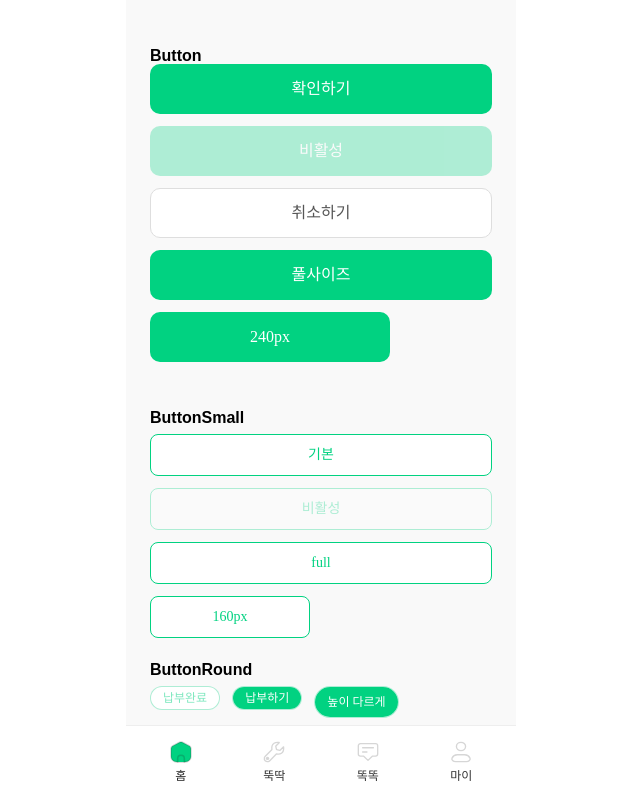
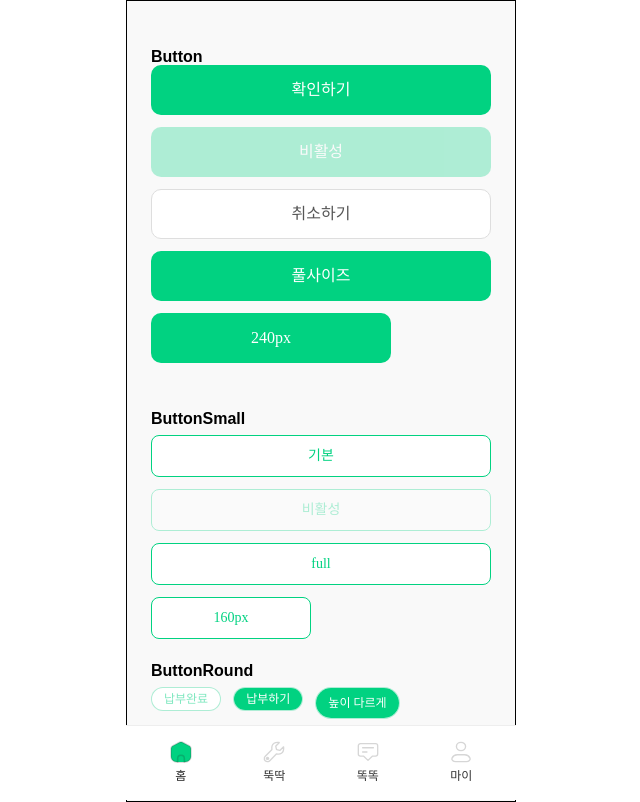
Before and after one commit to HotKeTok/HotKeTok-FE, a React (Vite) app: page / in a window 1280 px wide. Shown: the whole page, without its empty margins (319-959 px from the left). Built offline with nearby package versions, Linux system fonts and the light colour scheme.

Commit message:
design: 배경 하얀색인 경우 경계가 안 보여서 1px border 추가

```diff
--- a/src/Router.jsx
+++ b/src/Router.jsx
@@ -20,6 +20,7 @@ const AppShell = styled.div`
   display: flex;
   flex-direction: column;
   background: ${({ $bg }) => $bg}; // ✅ 동적 배경
+  border: 1px solid black; // 배경 하얀색인경우 경계가 안 보여서 border 임시로 추가(배포전 삭제예정))
 `;
 
 const Main = styled.main`
```
